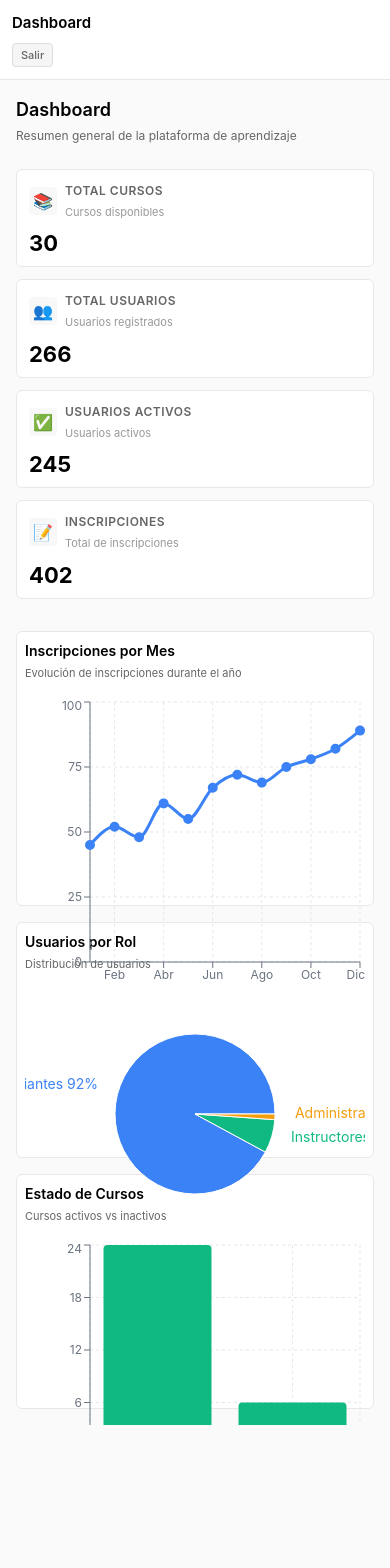
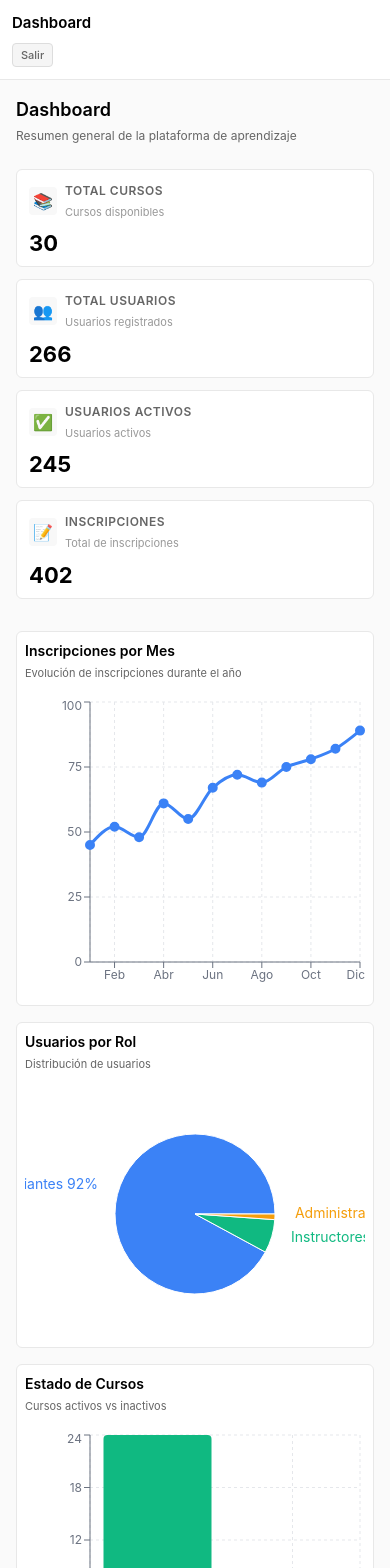
Before and after one commit to CamiloPinzon/learning-admin, a React (Vite) app: page /dashboard in a window 390 px wide. Shown: the top 1568 px of the page. Before the commit the page ends 1425 px from the top, so only its background shows below. Built offline with nearby package versions, Linux system fonts and the light colour scheme; sample sign-in values are in the browser's storage.

Commit message:
Fix charts container height

```diff
--- a/src/components/ChartsSection/ChartsSection.module.css
+++ b/src/components/ChartsSection/ChartsSection.module.css
@@ -88,10 +88,10 @@
     }
 
     .chartWrapper {
-        height: 200px;
+        height: auto;
     }
 
     .chartsRow .chartWrapper {
-        height: 160px;
+        height: auto;
     }
 }
```
